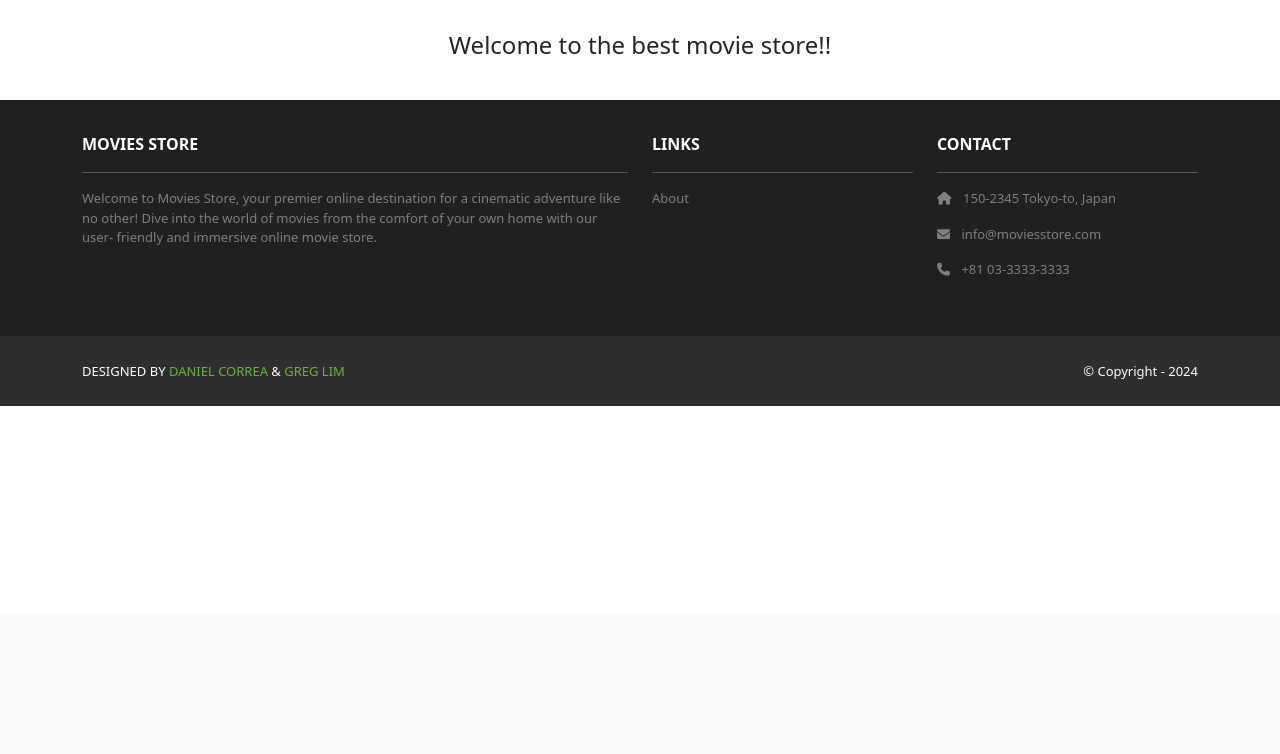
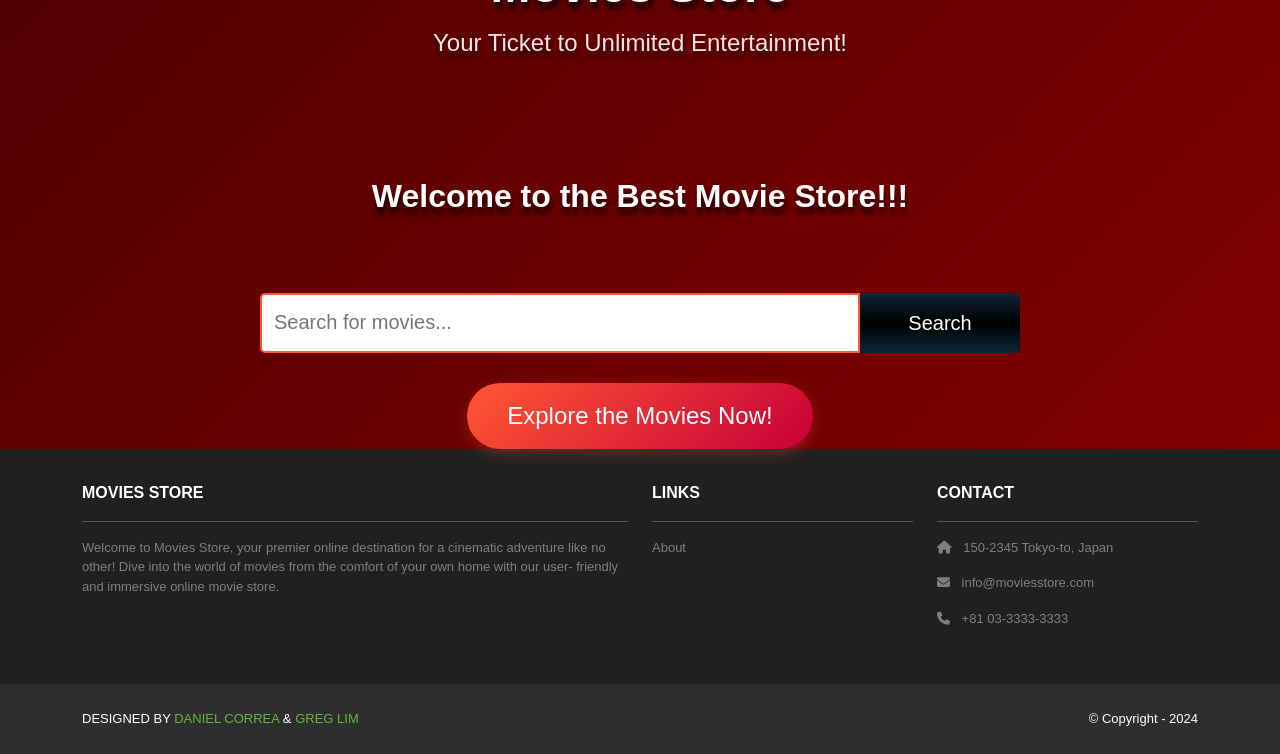
Before and after one commit to kevskillz/moviestore, a Django app: page / in a window 1280 px wide. Shown: the part 185-939 px from the top of the page. Before the commit the page ends 591 px from the top, so only its background shows below. Run offline with Django 5.2, Linux system fonts and the light colour scheme; some libraries are stand-ins or nearby versions.

Commit message:
ui change

```diff
--- a/moviestore/home/templates/home/index.html
+++ b/moviestore/home/templates/home/index.html
@@ -1,20 +1,143 @@
 {% extends 'base.html' %}
 {% block content %}
-<header class="masthead bg-index text-white text-center
-           py-4">
-  <div class="container d-flex align-items-center flex-
-  column pt-2">
+{% load static %}
+
+<style>
+  body {
+    background: linear-gradient(135deg, #4b0000, #8b0000);
+    color: white;
+    font-family: Arial, sans-serif;
+  }
+  .masthead {
+    display: flex;
+    flex-direction: column;
+    align-items: center;
+    justify-content: center;
+    text-align: center;
+    padding: 60px 20px;
+  }
+  .masthead h2 {
+    font-size: 3rem;
+    font-weight: bold;
+    margin-bottom: 10px;
+    text-shadow: 2px 7px 4px rgba(0, 0, 0, 0.7);
+  }
+  .masthead p {
+    font-size: 1.5rem;
+    opacity: 0.9;
+    text-shadow: 1px 7px 4px rgba(0, 0, 0, 0.5);
+  }
+  .welcome-section {
+    text-align: center;
+    padding: 40px 20px;
+  }
+  .welcome-section h4 {
+    font-size: 2rem;
+    font-weight: bold;
+    text-shadow: 1px 7px 5px rgba(0, 0, 0, 0.7);
+  }
+  .search-section {
+    text-align: center;
+    margin-top: 30px;
+  }
+  .search-bar {
+    max-width: 800px;
+    width: 100%;
+    display: inline-flex;
+    justify-content: center;
+    align-items: center;
+  }
+  .search-bar input {
+    height: 60px;
+    font-size: 1.25rem;
+    padding: 0.75rem;
+    width: 75%;
+    border-radius: 5px 0 0 5px;
+    border: 2px solid #fff;
+    outline: none;
+    background-color: white !important; /* Ensure white background even when idle */
+    transition: all 0.3s ease-in-out;
+  }
+
+  /* Focus effect with white background and border */
+  .search-bar input:focus, .search-bar input:active {
+    background-color: white !important; /* Keep background white when clicked */
+    width: 85%; /* Expand width on focus */
+    border-color: #FF5733; /* Glowing border on focus */
+    box-shadow: 0 0 10px rgba(255, 87, 51, 0.6); /* Glowing effect */
+  }
+
+  /* Slight background color change on typing for valid input */
+  .search-bar input:valid {
+    background-color: rgba(255, 87, 51, 0.1); /* Slight background change */
+    border-color: #FF5733; /* Glowing effect */
+  }
+
+  .search-bar button {
+    height: 60px;
+    font-size: 1.25rem;
+    width: 20%;
+    background: linear-gradient(  180deg, #0e2539, #000000, #0b273a);
+    color: white;
+    border: none;
+    border-radius: 0 5px 5px 0;
+    transition: transform 0.3s ease-in-out, box-shadow 0.3s ease-in-out, background-color 0.3s ease;
+  }
+  .search-bar button:hover {
+    background-color: #000000;
+    transform: scale(1.1);
+    box-shadow: 0 6px 25px rgba(0, 0, 0, 0.5);
+  }
+  .search-bar button:active {
+    transform: scale(0.95);
+  }
+
+  .cool-button {
+    display: inline-block;
+    margin-top: 30px;
+    padding: 15px 40px;
+    font-size: 1.5rem;
+    background: linear-gradient(135deg, #FF5733, #C70039);
+    color: white;
+    text-align: center;
+    text-decoration: none;
+    border-radius: 50px;
+    box-shadow: 0 4px 15px rgba(255, 87, 51, 0.3);
+    transition: transform 0.3s ease-in-out, box-shadow 0.3s ease-in-out;
+  }
+  .cool-button:hover {
+    transform: scale(1.1);
+    box-shadow: 0 6px 25px rgba(255, 87, 51, 0.5);
+  }
+  .cool-button:active {
+    transform: scale(0.95);
+  }
+</style>
+
+<header class="masthead">
+  <div class="container">
     <h2>Movies Store</h2>
     <p>Your Ticket to Unlimited Entertainment!</p>
   </div>
 </header>
-<div class="p-3">
-  <div class="container">
-    <div class="row mt-3">
-      <div class="col mx-auto text-center mb-3">
-        <h4>Welcome to the best movie store!!</h4>
-      </div>
-    </div>
-  </div>
+
+<div class="welcome-section">
+  <h4>Welcome to the Best Movie Store!!!</h4>
 </div>
+
+<!-- Search Bar Section -->
+<div class="search-section">
+  <form class="search-bar" method="GET" action="{% url 'movies.index' %}">
+    <input type="text" name="search" placeholder="Search for movies..." value="{{ request.GET.search }}">
+    <button type="submit">Search</button>
+  </form>
+</div>
+
+<!-- Cool Button to Movies Page -->
+<div class="text-center">
+  <a href="{% url 'movies.index' %}" class="cool-button">
+    Explore the Movies Now!
+  </a>
+</div>
+
 {% endblock content %}
```
